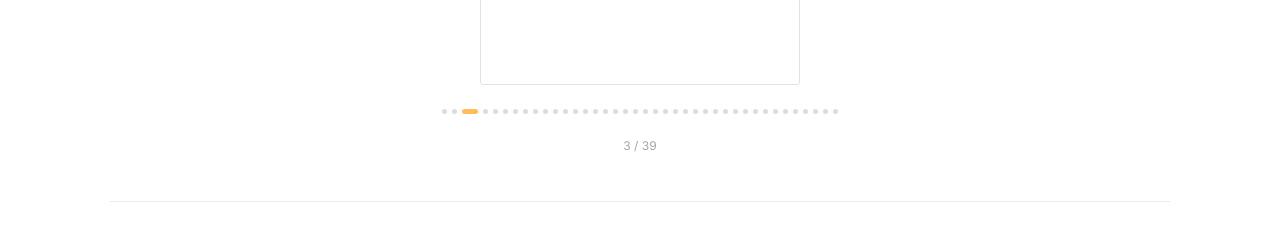
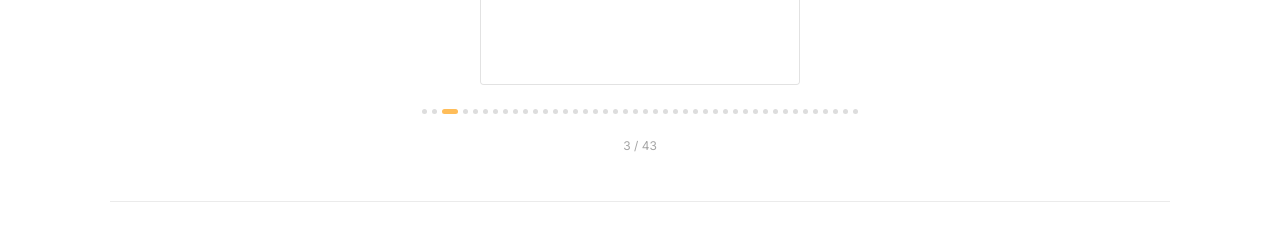
Before and after one commit to engenheiromazza/site-engenheiro-mazza, a React (Vite) app: page / in a window 1280 px wide. Shown: the part 7280-7508 px from the top of the page. Built offline with nearby package versions, Linux system fonts and the light colour scheme.

Commit message:
Update App.jsx

```diff
--- a/src/App.jsx
+++ b/src/App.jsx
@@ -683,7 +683,7 @@ function Depoimentos() {
 }
 
 /* ── CLIENTES ── */
-const TOTAL_LOGOS = 39;
+const TOTAL_LOGOS = 43;
 
 function Clientes() {
   const ref = useReveal();
```
